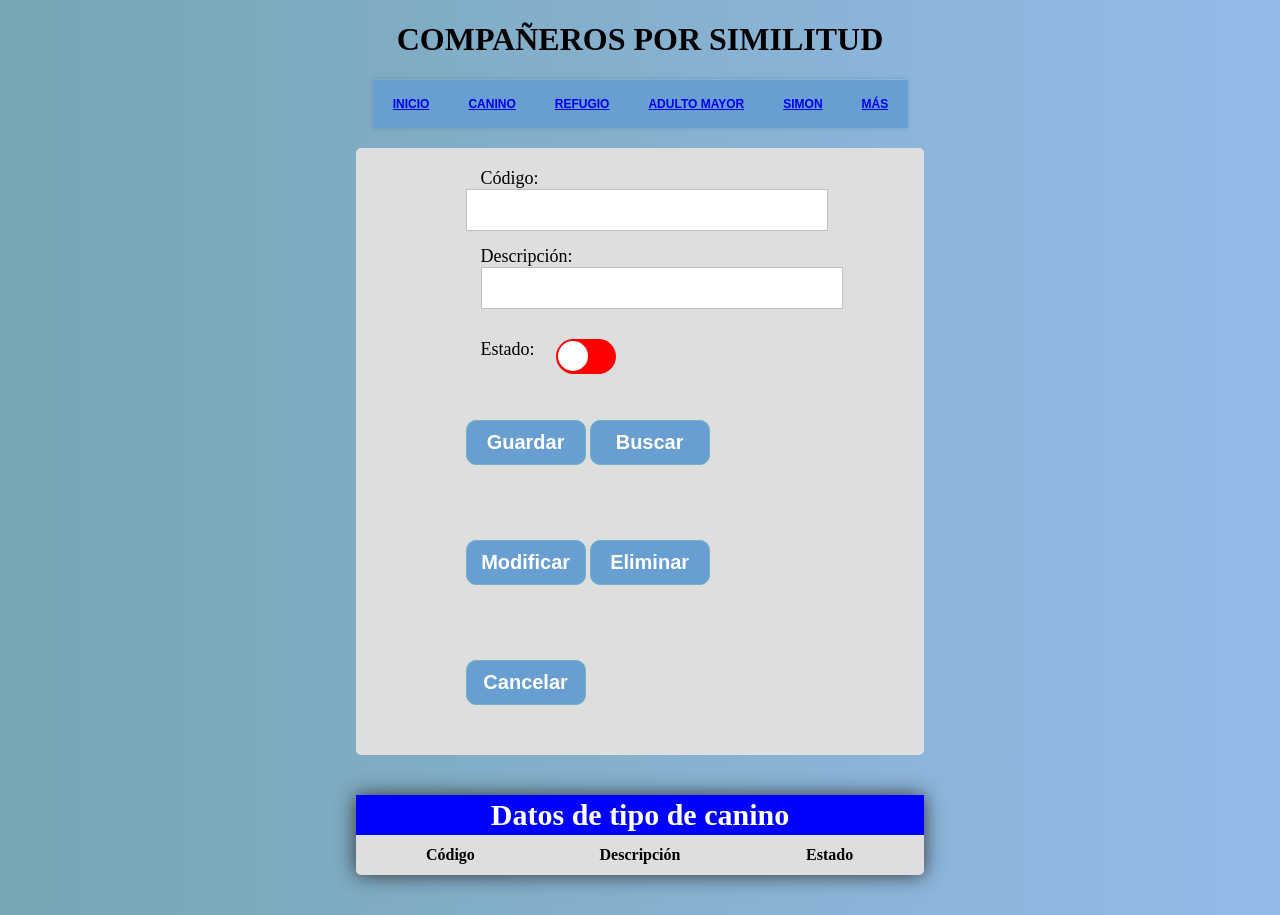
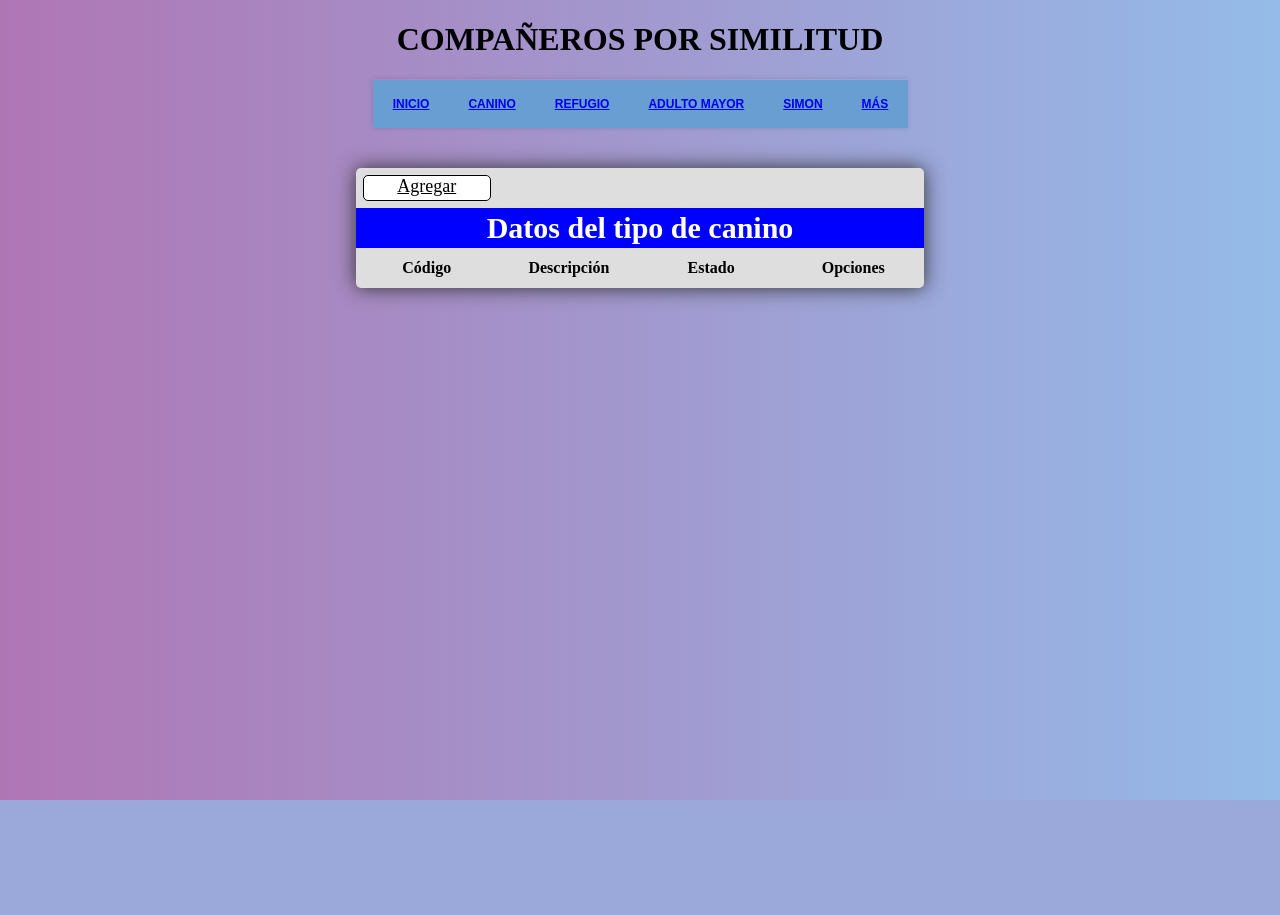
Before and after one commit to Alez2312/Pagina-Web, a PHP site: page /xampp/pages/tipoCanino.php in a window 1280 px wide. After the commit the page ends 800 px from the top, so only its background shows below. Run offline with PHP 8.4, Linux system fonts and the light colour scheme; data that the repository does not hold is empty.

Commit message:
v-04/11/2022-20:16

```diff
--- a/js/tipoCanino.js
+++ b/js/tipoCanino.js
@@ -1,5 +1,31 @@
+function validated() {
+  var id = document.getElementById("id").value;
+  var descripcion = document.getElementById("descripcion").value;
+
+  var msgId = document.getElementById("msgId");
+  var msgDescripcion = document.getElementById("msgDescripcion");
+
+  let responseValid = false;
+  let validation = true;
+  let msg = document.querySelectorAll('small[id^="msg"]');
+  let counter = 0;
+
+  if (id == null || id.length == 0) {
+    msgId.innerHTML = "* El código está vacio";
+    validation = false;
+  }
+  if (descripcion == null || descripcion.length == 0) {
+    msgDescripcion.innerHTML = "* La descripción está vacio";
+    validation = false;
+  }
+  if (validation == true){
+    alert(`EL tipo de canino ${descripcion} se registró con éxito`);
+  }
+  return validation;
+}
+
 let toggle = document.querySelector(".toggle");
 
-function Animatedtoggle(){
-    toggle.classList.toggle("active");
+function Animatedtoggle() {
+  toggle.classList.toggle("active");
 }
--- a/pages/refugio.php
+++ b/pages/refugio.php
@@ -35,7 +35,6 @@ $refugio = "SELECT * FROM refugio";
             </ul>
         </nav>
     </div>
-
     <div class="container_table">
         <a class="buttonAgregar" href="insertarRefugio.php">Agregar</a>
         <div class="table_title">Datos de refugio</div>
@@ -56,8 +55,8 @@ $refugio = "SELECT * FROM refugio";
             <div class="table_item"><?php echo $row['celular']; ?></div>
             <div class="table_item" name="estado"><?php echo $row['estado']; ?></div>
             <div class="table_item">
-                <a class="buttonME" href="modificar.php?id=<?php echo $row['id']; ?>">Modificar</a>
-                <a class="buttonME" href="eliminar.php?id=<?php echo $row['id']; ?>">Eliminar</a>
+                <a class="buttonME" href="modificarRefugio.php?id=<?php echo $row['id']; ?>">Modificar</a> |
+                <a class="buttonME" href="eliminarRefugio.php?id=<?php echo $row['id']; ?>">Eliminar</a>
             </div>
         <?php }
         mysqli_free_result($resultado); ?>
--- a/pages/tipoCanino.php
+++ b/pages/tipoCanino.php
@@ -35,41 +35,23 @@ $tipoCanino = "SELECT * FROM tipocanino";
             </ul>
         </nav>
     </div>
-    <div class="container">
-        <form class="tipoCanino_form" method="post" name="tipoCanino" action="insertTipoCanino.php" onsubmit="return validated()">
-            <div class="font">
-                <label class="id">Código:</label>
-                <input type="number" name="idTipoCanino" id="idTipoCanino">
-            </div>
-            <div class="font font2">
-                <label  >Descripción:</label>
-                <input type="text" name="descripcion" id="descripcion">
-
-            </div>
-            <div class="font font3">
-                <label class="estado">Estado:</label>
-                <div class="toggle" onclick="Animatedtoggle()">
-                    <div class="toggle_button"></div>
-                </div>
-            </div>
-            <button type="submit">Guardar</button>
-            <button>Buscar</button>
-            <button type="submit">Modificar</button>
-            <button>Eliminar</button>
-            <button type="reset">Cancelar</button>
-        </form>
-    </div>
     <div class="container_table">
-        <div class="table_title">Datos de tipo de canino</div>
+        <a class="buttonAgregar" href="insertarTipoCanino.php">Agregar</a>
+        <div class="table_title">Datos del tipo de canino</div>
         <div class="table_header">Código</div>
         <div class="table_header">Descripción</div>
         <div class="table_header">Estado</div>
+        <div class="table_header">Opciones</div>
         <?php $resultado = mysqli_query($conexion, $tipoCanino);
 
         while ($row = mysqli_fetch_assoc($resultado)) { ?>
             <div class="table_item"><?php echo $row['id']; ?></div>
             <div class="table_item"><?php echo $row['descripcion']; ?></div>
             <div class="table_item"><?php echo $row['estado']; ?></div>
+            <div class="table_item">
+                <a class="buttonME" href="modificarRefugio.php?id=<?php echo $row['id']; ?>">Modificar</a> |
+                <a class="buttonME" href="eliminar.php?id=<?php echo $row['id']; ?>">Eliminar</a>
+            </div>
         <?php }
         mysqli_free_result($resultado); ?>
     </div>
--- a/styles/insertarRefugio.css
+++ b/styles/insertarRefugio.css
@@ -184,3 +184,7 @@ ul ul a {
 ul li:hover > ul {
   display: block;
 }
+
+.small {
+  color: red;
+}
--- a/styles/tipoCanino.css
+++ b/styles/tipoCanino.css
@@ -1,16 +1,18 @@
 body {
-  background: rgb(135, 198, 223);
+  background: rgb(175, 118, 180);
   background: linear-gradient(
     90deg,
-    rgb(118, 166, 180) 0%,
+    rgba(175, 118, 180, 1) 0%,
     rgba(148, 187, 233, 1) 100%
   );
 }
-.title, nav {
+.title,
+nav {
   text-align: center;
   position: relative;
   z-index: 2;
 }
+
 ul {
   text-transform: uppercase;
   text-align: left;
@@ -29,7 +31,7 @@ ul li {
   position: relative;
   padding: 15px 20px;
   background: #689ed1;
-  color: #000000;
+  color: #ffffff;
   cursor: pointer;
   -webkit-transition: all 0.2s;
   -moz-transition: all 0.2s;
@@ -39,93 +41,60 @@ ul li {
 }
 ul li:hover {
   background: #ffffff;
+  color: #f7f7f7;
+}
+.buttonAgregar {
+  border: #000000 solid 1px;
+  border-radius: 5px;
+  background-color: white;
+  text-align: center;
   color: #000000;
+  margin: 7px;
+  font-size: large;
 }
-.container {
-    position: relative;
-    margin: 20px auto;
+.buttonAgregar:hover{
+  background-color: #689ed1;
+  color: white;
+}
+
+.container_table {
+  margin: 40px auto;
   width: 45%;
   background: #dedede;
   border-radius: 5px;
+  display: grid;
+  grid-template-columns: repeat(4, 1fr);
+  grid-auto-rows: 40px;
+  box-shadow: 0 0 20px #333;
 }
 
-.tipoCanino_form {
-    padding: 20px 110px;
-}
-.tipoCanino_form .font {
-    font-size: 18px;
-}
-.tipoCanino_form .font2 {
-    padding: 15px;
-}
-.tipoCanino_form .font3 {
+.table_title {
+  grid-column-start: 1;
+  grid-column-end: 5;
+  background-color: blue;
+  color: white;
   display: flex;
-  align-items: flex-start;
-  justify-content: left;
-  padding: 15px 0 15px 0;
-}
-.id {
-    margin: 0 35px 0 15px;
-}
-.estado {
-    margin: 0 40px 0 15px;
-    padding: auto;
-}
-.tipoCanino_form input {
-    height: 40px;
-    width: 350px;
-    padding: 0 5px;
-    font-size: 18px;
-    outline: none;
-    border: 1px solid silver;
-}
-.tipoCanino_form button {
-    margin: 45px 0 30px 0;
-    height: 45px;
-    width: 120px;
-    font-size: 20px;
-    outline: none;
-    cursor: pointer;
+  justify-content: center;
+  align-items: center;
   font-weight: bold;
-    background: #689ed1;
-    color: #ffffff;
-    border-radius: 10px;
-    border: 1px solid #6ab4c7;
-    transition: .5s;
-}
-.tipoCanino_form button:hover {
-    background: #ffffff;
-    color: #000000;
-}
-.toggle {
-  position: absolute;
-  width: 60px;
-  height: 35px;
-  background: red;
-  border-radius: 30px;
-  margin-left: 90px;
+  font-size: 30px;
 }
 
-.toggle .toggle_button {
-  position: relative;
-  top: 2px;
-  left: 2px;
-  width: 30px;
-  height: 30px;
-  background: white;
-  border-radius: 50%;
-  cursor: pointer;
-  transition: 0.3s;
+.table_header,
+.table_item {
+  display: flex;
+  justify-content: center;
+  align-items: center;
 }
 
-.toggle.active {
-  background: green;
+.table_header {
+  font-weight: bold;
 }
 
-.toggle.active .toggle_button{
-  left: 27px;
+.table_item {
+  padding: 5px;
+  font-size: 20px;
 }
-
 ul li:hover {
   background: #ffffff;
   color: #000000;
@@ -151,41 +120,14 @@ ul li:hover {
 ul li:hover > ul {
   display: block;
 }
-
-  .container_table {
-    margin: 40px auto;
-    width: 45%;
-    background: #dedede;
-    border-radius: 5px;
-    display: grid;
-    grid-template-columns: repeat(3, 1fr);
-    grid-auto-rows: 40px;
-    box-shadow: 0 0 20px #333;
+.buttonME {
+  font-size: 16px;
+  margin: 3px;
+  cursor: pointer;
+  font-weight: bold;
+  color: gray;
+  transition: 0.3s;
 }
-
-  .table_title {
-    grid-column-start: 1;
-    grid-column-end: 4;
-    background-color: blue;
-    color: white;
-    display: flex;
-    justify-content: center;
-    align-items: center;
-    font-weight: bold;
-    font-size: 30px;
+.buttonME:hover {
+  color: black;
 }
-
-  .table_header, .table_item {
-    display: flex;
-    justify-content: center;
-    align-items: center;
-  }
-
-  .table_header {
-    font-weight: bold;
-  }
-
-  .table_item {
-    padding: 5px;
-    font-size: 20px;
-  }
```
Also changed, not shown: js/refugio.js (+5 -5 lines), pages/eliminarTipoCanino.php (added, +7 -0 lines), pages/insertarRefugio.php (+2 -15 lines), pages/insertarTipoCanino.php (added, +38 -0 lines), pages/modificarRefugio.php (added, +65 -0 lines), pages/procesoInsertarRefugio.php (renamed from pages/insert.php, +9 -2 lines), pages/procesoInsertarTipoCanino.php (added, +18 -0 lines), pages/procesoModificarRefugio.php (added, +22 -0 lines), pages/procesoModificarTipoCanino.php (added, +19 -0 lines), styles/simon.css (+9 -0 lines), pages/eliminarRefugio.php (renamed from pages/eliminar.php), pages/validarRefugio.php (deleted). Lines whose indentation alone changed are shown as unchanged.
